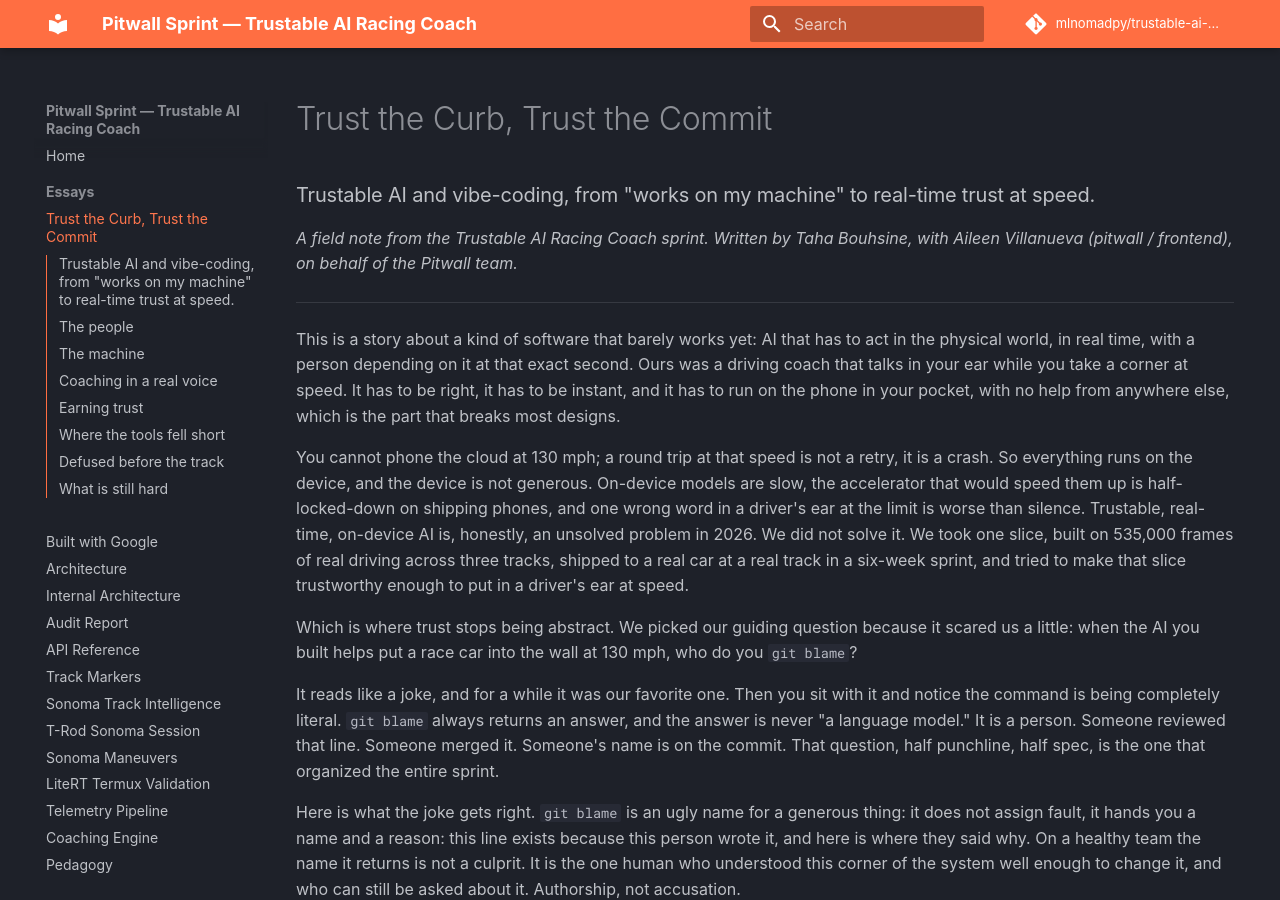
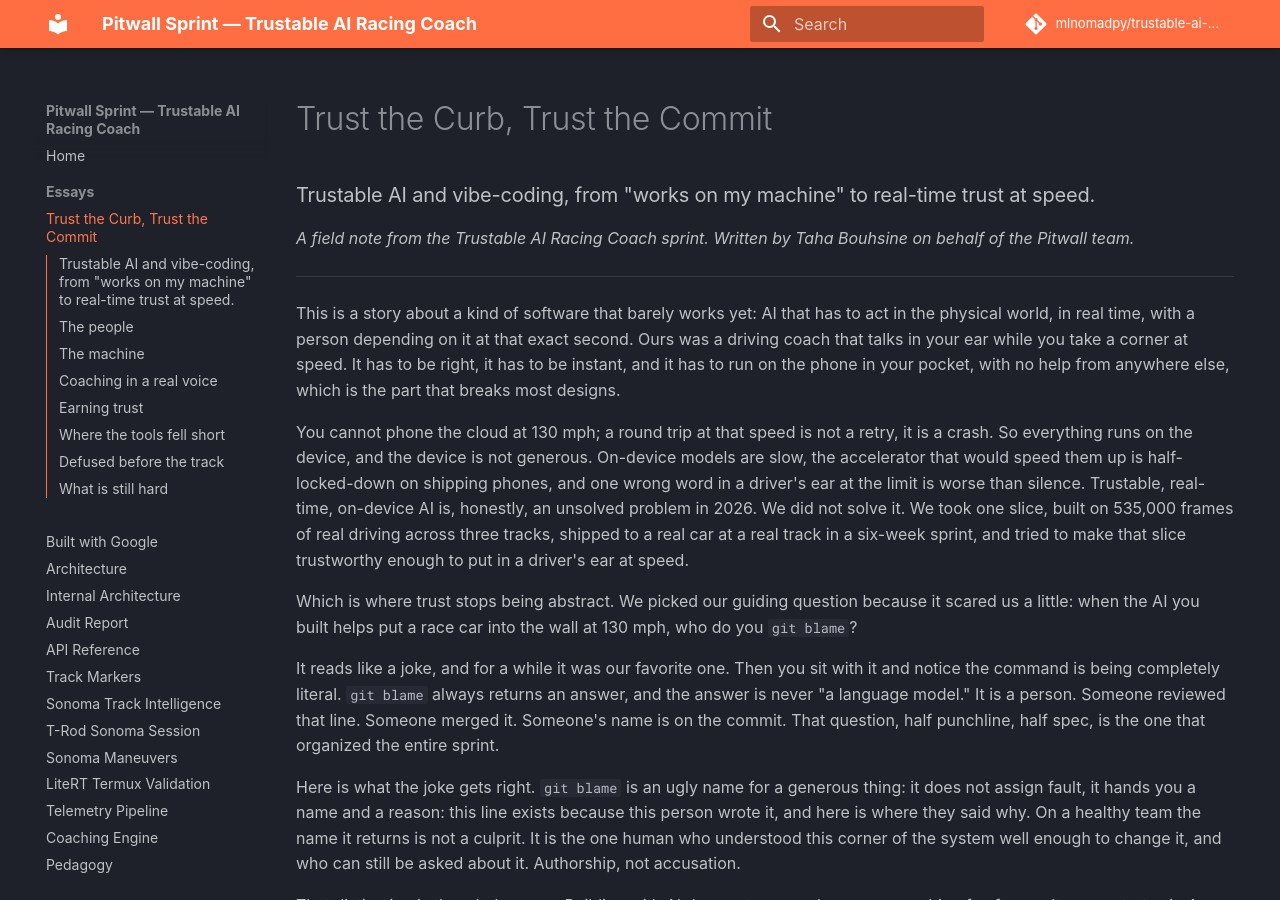
Before and after one commit to mlnomadpy/trustable-ai-superapp, an MkDocs documentation site: the page built from docs/essays/trusted-at-130mph.md, in a window 1280 px wide and 900 px high. Built offline with MkDocs 1.6.1 and Material for MkDocs 9.7.7, drawn with Linux system fonts in a browser that asks for light colours; some web fonts are replaced; comment, search, counter and statistics services are not loaded; some of the changed text lies outside the part shown.

Commit message:
docs(essay): keep original byline, co-author credit in quote only

```diff
--- a/docs/essays/trusted-at-130mph.md
+++ b/docs/essays/trusted-at-130mph.md
@@ -2,7 +2,7 @@
 
 ### Trustable AI and vibe-coding, from "works on my machine" to real-time trust at speed.
 
-*A field note from the Trustable AI Racing Coach sprint. Written by Taha Bouhsine, with Aileen Villanueva (pitwall / frontend), on behalf of the Pitwall team.*
+*A field note from the Trustable AI Racing Coach sprint. Written by Taha Bouhsine on behalf of the Pitwall team.*
 
 ---
 
@@ -315,4 +315,4 @@
 
 And one blunt note to end on. In the age of AI, yapping has no place. Talk has never been cheaper (a model will hand you infinite confident words for free), so the only scarce thing left is people who can actually build. Learn to build, not to yap. Only the commit counts. The rest is noise.
 
-*Taha Bouhsine, with Aileen Villanueva (pitwall / frontend), on behalf of the Pitwall team.*
+*Taha Bouhsine, on behalf of the Pitwall team.*
```
